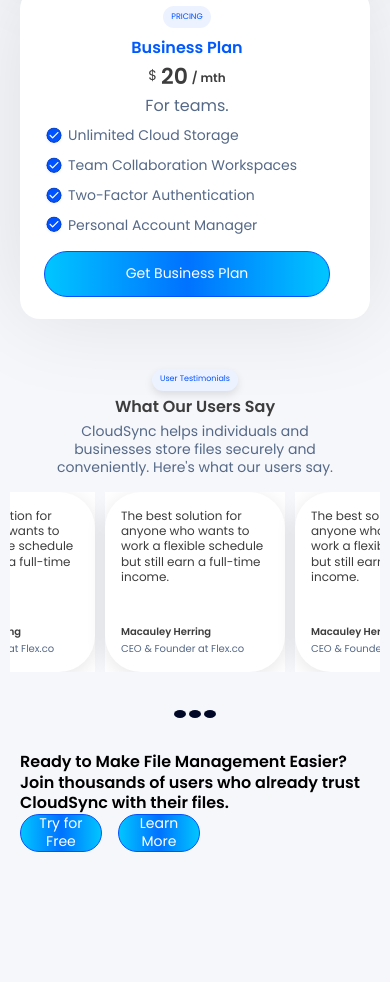
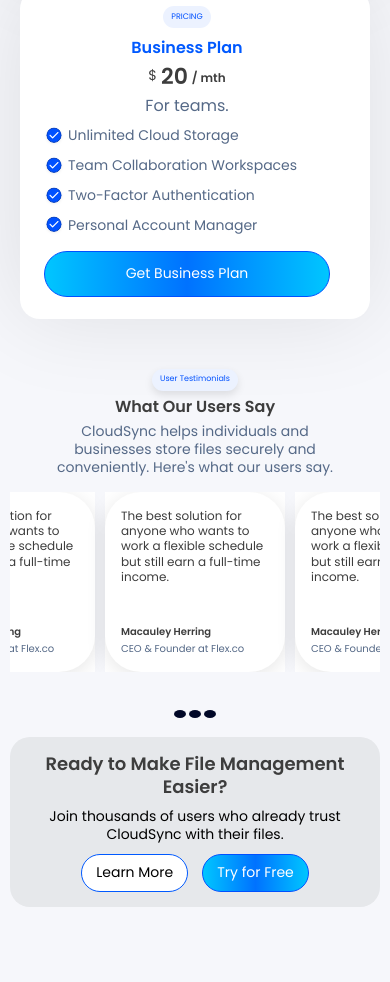
Before and after one commit to OlenaBoiko9/Cloud, a plain HTML site: page index.html in a window 390 px wide. Shown: the part 2240-3222 px from the top of the page. Before the commit the page ends 3122 px from the top, so only its background shows below. Drawn offline with Linux system fonts and the light colour scheme.

Commit message:
Add menagement

```diff
--- a/index.html
+++ b/index.html
@@ -90,8 +90,10 @@
     </section>
   </div>
 
+
+
 <main class="content">
-    <section class="section container">
+  <section class="section container">
       <header class="section__header">
         <a class="section__header-features" href="/">Features</a>
         <h2 class="section__title">Why Choose CloudSync?</h2>
@@ -140,7 +142,10 @@
           </ul>
         </div>
       </div>
-    </section>
+  </section>
+
+
+
     <section class="section container">
       <header class="section__header mobile-header">
         <a class="section__header-numbers" href="/">Key Metrics</a>
@@ -264,7 +269,7 @@
       <header class="section__header">
         <a class="section__header-reviews" href="/">User Testimonials</a>
         <h2 class="section__title">What Our Users Say</h2>
-        <div class="section__description reviews__description">
+        <div class="section__description reviews-description">
           <p>CloudSync helps individuals and businesses store files securely and conveniently. Here's what our users say.</p>
         </div>
       </header>
@@ -354,16 +359,17 @@
     </div>
   </div>
 </section>
+</section>
 
-
-<section class="section container">
+<section class="section container menagement-section">
   <div class="section__body">
     <div class="menagement">
+      <img class="menagement__decor " src="./images/decor4.svg" alt="" loading="lazy" />
       <div class="menagement__main">
             <div class="menagement__body">
               <h2 class="menagement__title">
                 Ready to Make File Management Easier?
-              </h>
+              </h2>
               <div class="menagement__description">
                 <p>Join thousands of users who already trust CloudSync with their files.</p>
               </div>
@@ -371,14 +377,14 @@
             </div>
           <form class="menagement__actions-form actions-form">
             <button
-                class="menagement__button button"
+                class="button button--menagement"
 
                 type="button"
               >
                 Try for Free
             </button>
            <button
-                class="menagement__button button"
+                class="button button--menagement menagement-transparent"
 
                 type="button"
               >
@@ -388,13 +394,8 @@
     </div>
   </div>
 </section>
-
-
-
-
-
+</section>
 </main>
-
   <dialog class="mobile-overlay visible-mobile" id="mobileOverlay">
     <form class="mobile-overlay__close-button-wrapper" method="dialog">
       <button
--- a/styles/_variables.scss
+++ b/styles/_variables.scss
@@ -4,7 +4,7 @@
 
   --color-light: #FFFFFF;
   --color-light-alt: #F6F7FB;
-  --color-light-accent: #F7F8F9;
+  --color-light-accent: #e6e8eb;
 
   --color-light-gray: #556987;
   --color-dark-gray: #3D3D3D;;
--- a/styles/blocks/__menagement.scss
+++ /dev/null
@@ -1,7 +0,0 @@
-.menagenent {
-  display: block;
-  background-color: var(--color-light-accent);
-  max-width: 100%;
-  height: auto;
-  margin-bottom: 15px;
-}
--- /dev/null
+++ b/styles/blocks/_menagement.scss
@@ -0,0 +1,114 @@
+.menagement {
+   display: flex;
+   align-items: center;
+   justify-content: space-between;
+   max-width: 1170px;
+   margin-inline: auto;
+   padding: 62px 135px 64px 135px;
+   column-gap: 40px;
+   background-color: var(--color-light-accent);
+   border-radius: var(--border-radius-small);
+   margin-bottom: 60px;
+   position: relative;
+
+   @include desktop {
+    padding: 48px;
+   }
+
+   @include tablet {
+    padding: 32px;
+   }
+
+   @include mobile {
+    display: flex;
+    flex-direction: column;
+    align-items: center;
+    text-align: center;
+    padding: 15px 30px;
+   }
+
+ &__body {
+    max-width: 456px;
+ }
+
+
+ &__title {
+    font-size: 28px;
+    font-weight: 700;
+    color: var(--color-dark-gray);
+    margin-bottom: 16px;
+
+    @include desktop {
+    font-size: 26px;
+   }
+    @include tablet {
+    font-size: 22px;
+  }
+    @include mobile {
+    font-size: 18px;
+    margin-bottom: 10px;
+  }
+     @include mobile-s {
+      font-size: 16px;
+     }
+
+ }
+ &__description {
+    font-size: 18px;
+    font-weight: 500;
+
+    @include desktop {
+    font-size: 16px;
+   }
+
+    @include tablet {
+    font-size: 14px;
+   }
+
+   @include mobile {
+    margin-bottom: 10px;
+   }
+}
+&__actions-form {
+  display: flex;
+  justify-content: center;
+  flex-direction: row;
+  max-width: 346px;
+  column-gap: 28px;
+
+  @include tablet {
+    max-width: 242px;
+  }
+
+  @include mobile {
+    max-width: 240px;
+    column-gap: 14px;
+    flex-direction: row-reverse;
+  }
+
+}
+
+&-transparent {
+    color: var(--color-dark);
+    background: var(--color-light);
+    border: 1px solid var(--color-accent-alt);
+  }
+
+&__decor {
+   position: absolute;
+   width: auto;
+   max-width: 100%;
+   opacity: 1;
+   pointer-events: none;
+   user-select: none;
+   top: -74px;
+   left: -45px;
+   height: 122px;
+   z-index: -1;
+
+   @include tablet {
+    display: none;
+   }
+  }
+
+}
--- a/styles/blocks/_reviews.scss
+++ b/styles/blocks/_reviews.scss
@@ -5,9 +5,10 @@ align-items: center;
 row-gap: 15px;
 color: var(--color-dark-gray);
 background: transparent;
+margin-bottom: -30px;
 
 
-&__description {
+&-description {
 width: 100%;
 max-width: 920px;
 padding-inline: 42px;
```
Also changed, not shown: images/decor4.svg (added), styles/styles.css, 1 other file.
